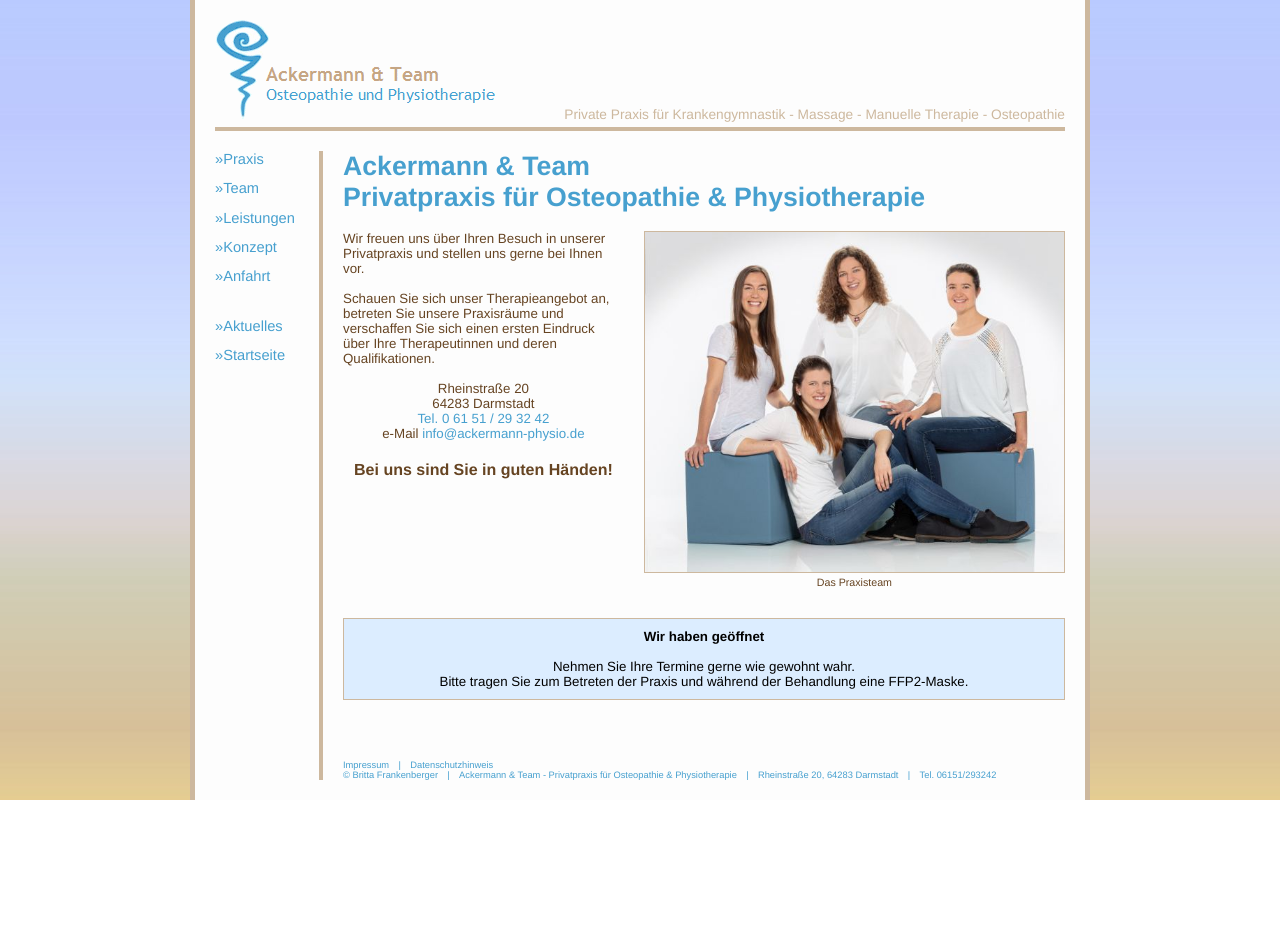
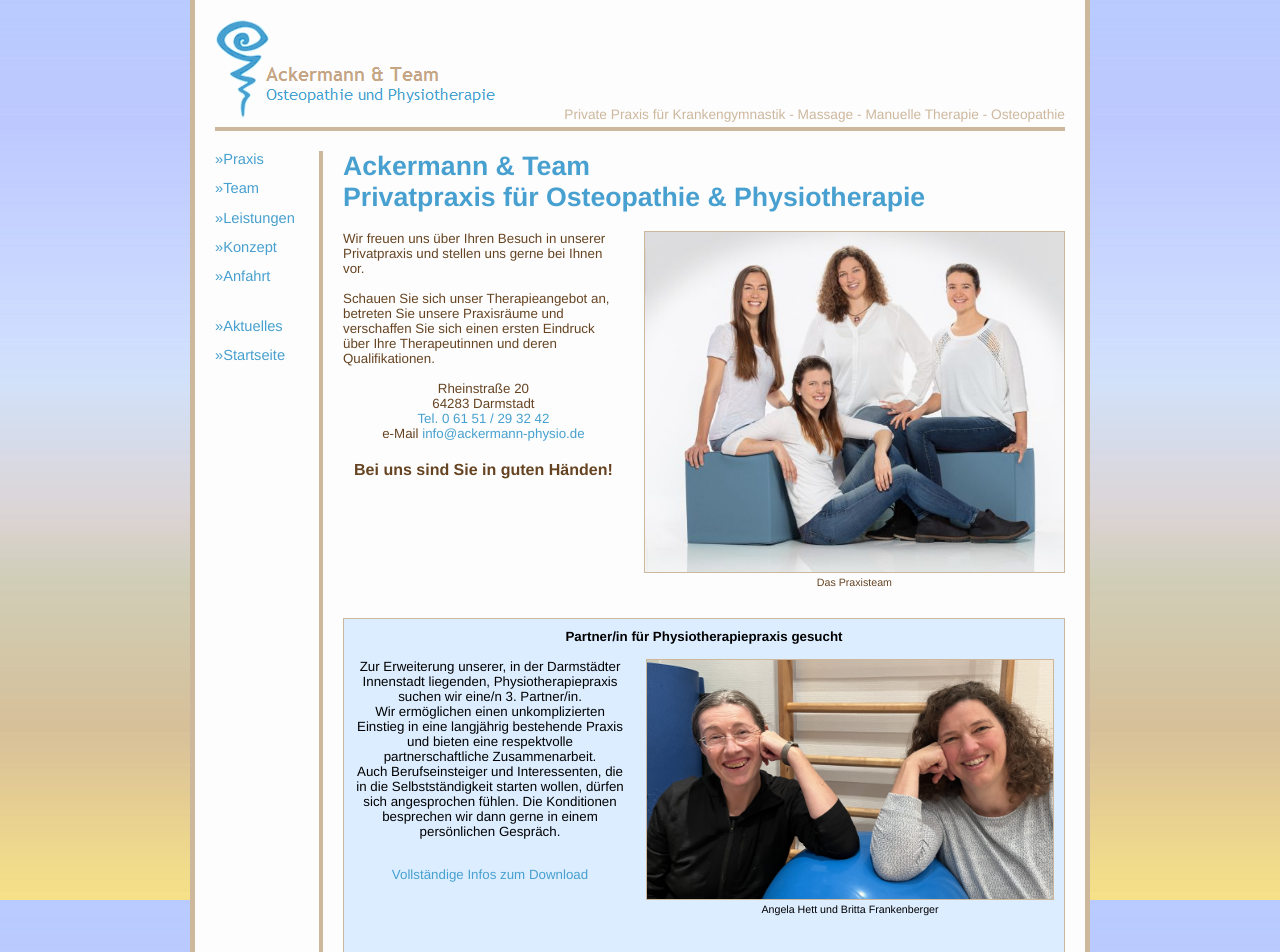
Before and after one commit to ackermann-physio/ackermann-physio, a Next.js app: page / in a window 1280 px wide. Shown: the top 952 px of the page. Before the commit the page ends 800 px from the top, so only its background shows below. Built offline with nearby package versions, Linux system fonts and the light colour scheme.

Commit message:
added banner on start page

```diff
--- a/pages/index.js
+++ b/pages/index.js
@@ -34,12 +34,27 @@
 
       <div className={banner.wrapper}>
         <span className={util.bold}>
-          Wir haben geöffnet <br />
+           Partner/in für Physiotherapiepraxis gesucht <br />
         </span>
         <br />
-        Nehmen Sie Ihre Termine gerne wie gewohnt wahr. <br />
-        Bitte tragen Sie zum Betreten der Praxis und während der Behandlung eine FFP2-Maske. <br />
-      </div>
+        <div className={[content.wrapper, content.largeImage].join(' ')}>
+            <div className={content.text}>
+                Zur Erweiterung unserer, in der Darmstädter Innenstadt liegenden, Physiotherapiepraxis suchen wir eine/n 3. Partner/in. <br />
+                Wir ermöglichen einen unkomplizierten Einstieg in eine langjährig bestehende Praxis und bieten eine respektvolle partnerschaftliche Zusammenarbeit. <br />
+                Auch Berufseinsteiger und Interessenten, die in die Selbstständigkeit starten wollen, dürfen sich angesprochen fühlen. Die Konditionen besprechen wir dann gerne in einem persönlichen Gespräch. <br />
+		        <br />
+                <p>
+                   <Link href="/plakat-praxisverkauf.pdf">Vollständige Infos zum Download</Link>
+                </p>
+
+
+            </div>
+            <div className={content.img}>
+                <img src="/img/physiotherapie_darmstadt_b-a.jpg" />
+                <span className={[content.subtitle, util.center].join(' ')}>Angela Hett und Britta Frankenberger</span>
+            </div>
+        </div>
+	  </div>
 
       <div className={content.wrapper}>
         <div className={content.text}>
```
Also changed, not shown: public/img/physiotherapie_darmstadt_b-a.jpg (added), 1 other file (tests, documents, lock files or other folders).
